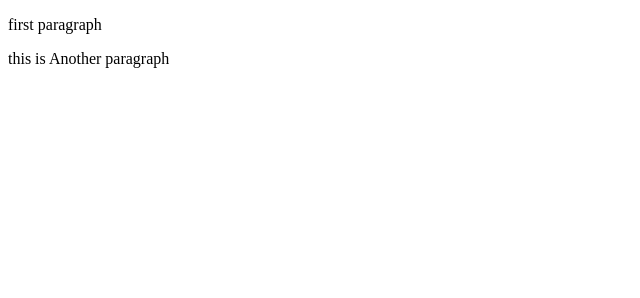
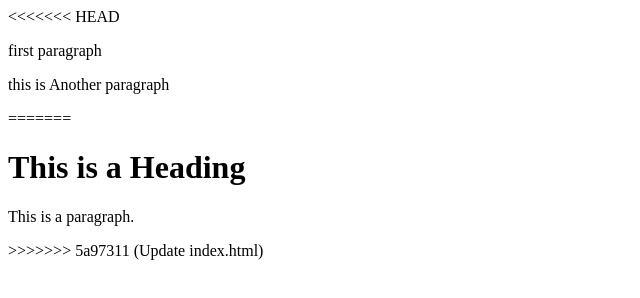
Before and after one commit to abhigyanalways/learning-git, a plain HTML site: page index.html in a window 1280 px wide. Shown: the whole page, without its empty margins (0-640 px from the left). Drawn offline with Linux system fonts and the light colour scheme.

Commit message:
Update index.html

```diff
--- a/index.html
+++ b/index.html
@@ -4,9 +4,15 @@
 <title>Page Title</title>
 </head>
 <body>
+<<<<<<< HEAD
 </p>first paragraph<p>
 <p>this is Another paragraph</p>
 
+=======
+
+<h1>This is a Heading</h1>
+<p>This is a paragraph.</p>
+>>>>>>> 5a97311 (Update index.html)
 
 </body>
 </html>
```
